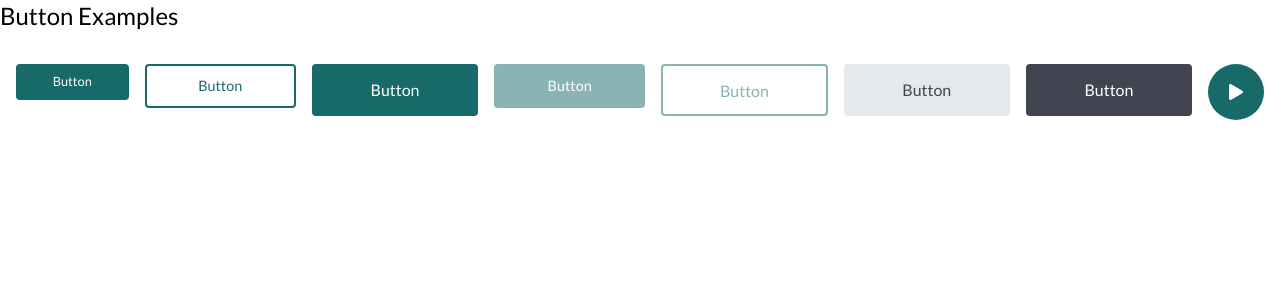
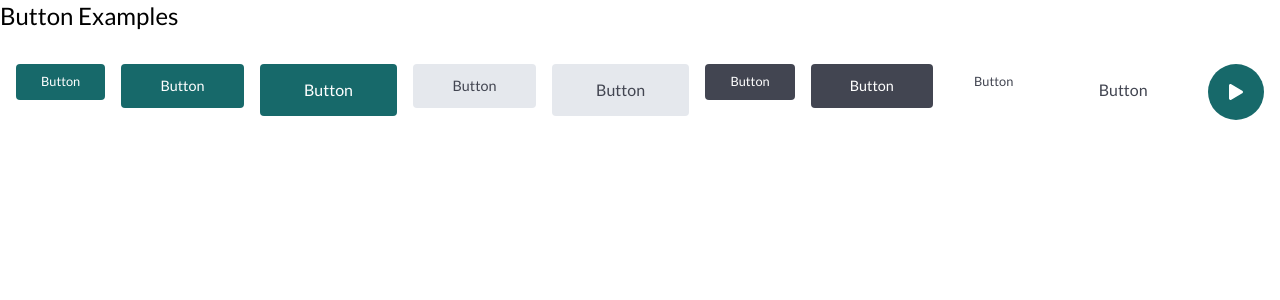
Before and after one commit to prot-alx/createx, a React (Vite) app: page / in a window 1280 px wide. Shown: the top 300 px of the page. Built offline with nearby package versions, Linux system fonts and the light colour scheme.

Commit message:
some buttons

```diff
--- a/src/shared/buttonBlock.tsx
+++ b/src/shared/buttonBlock.tsx
@@ -6,25 +6,31 @@ export const ButtonBlock = () => {
         <div>
             <h1 className="text-2xl mb-4 ">Button Examples</h1>
             <div className="p-4 flex gap-4">
-                <Button color="primary" size="small">
+                <Button type="basic" size="small">
                     Button
                 </Button>
-                <Button color="white" size="regular">
+                <Button type="basic" size="regular">
                     Button
                 </Button>
-                <Button color="primary" size="large">
+                <Button type="basic" size="large">
                     Button
                 </Button>
-                <Button color="primary" disabled>
+                <Button type="secondary">
                     Button
                 </Button>
-                <Button color="white" size="large" disabled>
+                <Button type="secondary" size="large">
                     Button
                 </Button>
-                <Button color="gray-1" size="large">
+                <Button type="dark" size="small">
                     Button
                 </Button>
-                <Button color="gray-2" size="large">
+                <Button type="dark" size="regular">
+                    Button
+                </Button>
+                <Button type="white" size="small">
+                    Button
+                </Button>
+                <Button type="white" size="large">
                     Button
                 </Button>
                 <PlayButton></PlayButton>
--- a/src/shared/buttons/Button.tsx
+++ b/src/shared/buttons/Button.tsx
@@ -3,7 +3,7 @@ import React from 'react';
 type ButtonProps = {
   children: React.ReactNode;
   onClick?: () => void;
-  color?: 'primary' | 'white' | 'gray-1' | 'gray-2' ;
+  type?: 'basic' | 'secondary' | 'dark' | 'white' ;
   size?: 'small' | 'regular' | 'large';
   disabled?: boolean;
   className?: string;
@@ -12,30 +12,30 @@ type ButtonProps = {
 const Button: React.FC<ButtonProps> = ({
   children,
   onClick,
-  color = 'primary',
+  type = 'primary',
   size = 'base',
   disabled = false,
   className = '',
 }) => {
-  const baseStyles = 'rounded focus:outline-none focus:ring-2 focus:ring-offset-2';
+  const baseStyles = 'rounded focus:outline-none';
   let variantStyles = '';
   let sizeStyles = '';
 
-  switch (color) {
-    case 'primary':
-      variantStyles = 'bg-primary text-white';
+  switch (type) {
+    case 'basic':
+      variantStyles = 'bg-primary text-white hover:bg-[#145C5D] active:bg-primary';
+      break;
+    case 'secondary':
+      variantStyles = 'bg-gray-300 text-gray-800 hover:bg-white hover:border-2 hover:border-gray-400 active:bg-gray-400';
+      break;
+    case 'dark':
+      variantStyles = 'bg-gray-800 text-white hover:bg-white hover:text-gray-800 hover:border-2 hover:border-gray-800 active:bg-gray-900 active:text-white';
       break;
     case 'white':
-      variantStyles = 'bg-white text-primary border-2 border-primary';
-      break;
-    case 'gray-1':
-      variantStyles = 'bg-gray-300 text-gray-800';
-      break;
-    case 'gray-2':
-      variantStyles = 'bg-gray-800 text-white';
+      variantStyles = 'bg-white text-gray-800 hover:bg-gray-800 hover:text-white hover:border-2 hover:border-white active:border-gray-900 active:text-gray-900 active:bg-white';
       break;
     default:
-      variantStyles = 'bg-primary text-white';
+      variantStyles = 'bg-primary text-white hover:bg-[#145C5D] active:bg-primary';
       break;
   }
 
--- a/tailwind.config.js
+++ b/tailwind.config.js
@@ -11,6 +11,7 @@ export default {
       danger:'#FF4242',
       warning:'#F89828',
       info:'#5A87FC',
+      black: '#000000',
       gray: {
         100: '#F9F9F9',
         200: '#F4F5F7',
```
